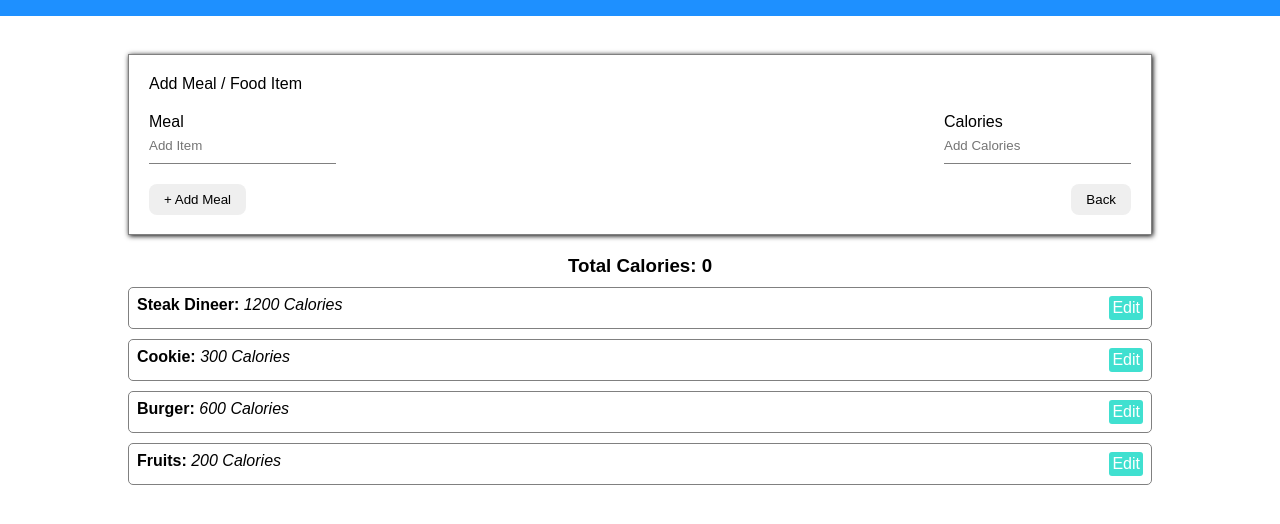
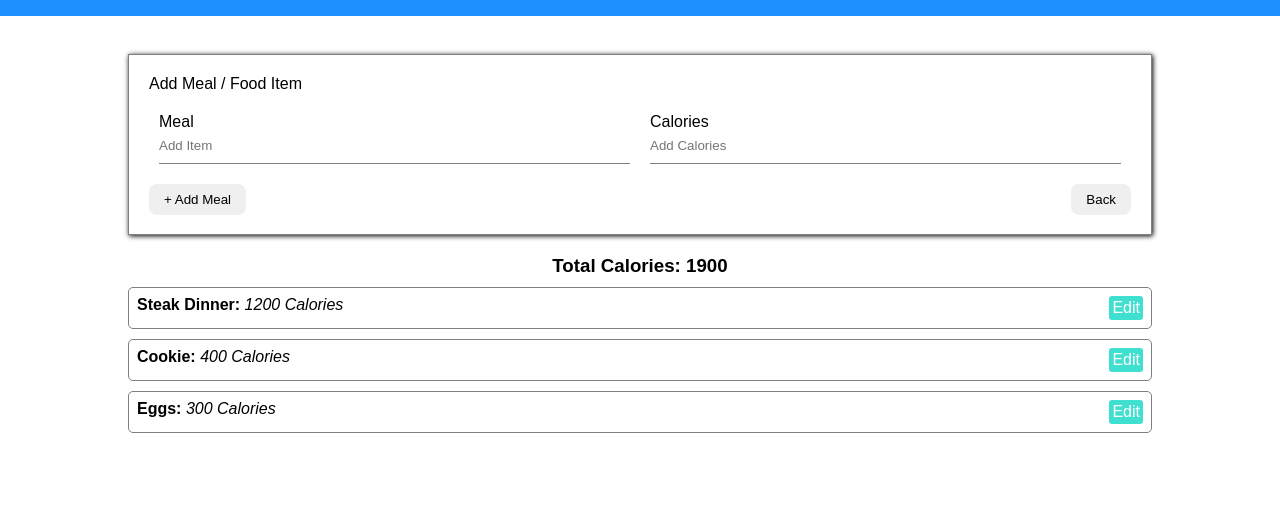
Before and after one commit to maximo445/Tracalorie, a plain HTML site: page index.html in a window 1280 px wide. Shown: the part 54-578 px from the top of the page. Drawn offline with Linux system fonts and the light colour scheme.

Commit message:
total calories update implemented

```diff
--- a/app.js
+++ b/app.js
@@ -0,0 +1,169 @@
+// Storage Controller
+
+// Item Controller
+const ItemCtrl = (function(){
+    //Item Constructor
+    const Item = function(id, name, calories) {
+        this.id = id;
+        this.name = name;
+        this.calories = calories;
+    }
+
+    //Data Structure / State
+    const data = {
+        items: [
+            {id: 0, name: 'Steak Dinner', calories: 1200},
+            {id: 1, name: 'Cookie', calories: 400},
+            {id: 2, name: 'Eggs', calories: 300}
+        ],
+        currentItem: null,
+        totalCalories: 0
+    }
+
+    return {
+        logData: function() {
+            return data.items;
+        },
+        getItems: function() {
+
+            return data.items;
+
+            // if(data.items.length > 0) {
+            //     return data.items;
+            // } else {
+            //     return null;
+            // }
+
+        },
+        addItem: function(item) {
+
+            data.items.push(item);
+
+            console.log('Items pushed to data!');
+        }
+    }
+
+})();
+
+// UI Controller
+const UICtrl = (function(ItemCtrl){
+
+    const selectors = {
+        itemList: '#item-list',
+        addBtn: '.add'
+    }
+
+    //Public Methods
+    return {
+        displayItemInUL: function(items){
+            const itemList = document.querySelector('#item-list');
+            itemList.innerHTML = '';
+            let numberOfItems = itemList.getElementsByTagName('li').length;
+            if(items) {
+                items.forEach(foodItem => {
+                    let newItem = document.createElement('li');
+                    newItem.className = 'collection-item';
+                    newItem.id = `item-${numberOfItems}`;
+                    newItem.innerHTML = `
+                    <span class="info">
+                        <strong>${foodItem.name}: </strong> <em>${foodItem.calories} Calories</em>
+                    </span>
+                    <a href="#" class="edit-item">Edit</a>
+                `;
+                itemList.appendChild(newItem);
+                numberOfItems++;
+                });
+            }
+        },
+        updateCalories: function() {
+            let calories = 0;
+            ItemCtrl.getItems().forEach(item => {
+                calories += item.calories;
+            });
+            document.querySelector('.total-calories').textContent = calories;
+        },
+        getSelectors: function() {
+            return selectors;
+        },
+        getItemsInput: function() {
+            const mealInput = document.querySelector('#item-name');
+            const caloriesInput = document.querySelector('#item-calories');
+
+            const meal = mealInput.value;
+            const calories = caloriesInput.value;
+
+            if (mealInput.value != '' && caloriesInput.value != '') {
+                mealInput.value = '';
+                caloriesInput.value = '';
+
+                return {
+                    meal: meal,
+                    calories: calories
+                }
+            } else {
+                return {
+                    meal: null,
+                    calories: null
+                }
+            }
+
+        }
+    }
+
+})(ItemCtrl);
+
+// App Controller
+const App = (function(ItemCtrl, UICtrl){
+
+    //Public Methods
+    return {
+        init: function() {
+
+            // get items
+            const items = ItemCtrl.getItems();
+
+            // update calories
+            UICtrl.updateCalories();
+
+            // display items
+            UICtrl.displayItemInUL(items);
+
+            console.log(ItemCtrl.logData());
+        },
+        loadEventListeners: function () {
+            // Get UI Selectors
+            const UISelectors = UICtrl.getSelectors();
+
+            // add event listeners
+            document.querySelector(UISelectors.addBtn).addEventListener('click', function(e) {
+
+                // get form input from ui controller
+                const itemsInput = UICtrl.getItemsInput();
+                const count = document.querySelector(UISelectors.itemList).getElementsByTagName('li').length;
+                // add item to data
+                if(itemsInput.meal && itemsInput.calories) {
+                    ItemCtrl.addItem({id: count, name: itemsInput.meal, calories: parseInt(itemsInput.calories)});
+                    UICtrl.updateCalories();
+                }
+
+                 // get items
+                const items = ItemCtrl.getItems();
+
+                console.log(items);
+
+                // display items
+                UICtrl.displayItemInUL(items);
+
+                e.stopPropagation();
+                e.preventDefault();
+
+            });
+
+
+        }
+    }
+
+})(ItemCtrl, UICtrl);
+
+App.loadEventListeners();
+App.init();
--- a/css/main.css
+++ b/css/main.css
@@ -40,7 +40,9 @@ body {
         margin: 20px 0; }
         body .container .card .input-form .row .input-field {
           display: flex;
-          flex-direction: column; }
+          flex-direction: column;
+          flex: 1;
+          padding: 0 10px; }
           body .container .card .input-form .row .input-field input {
             padding: 7px 10px 10px 0;
             border: none;
```
